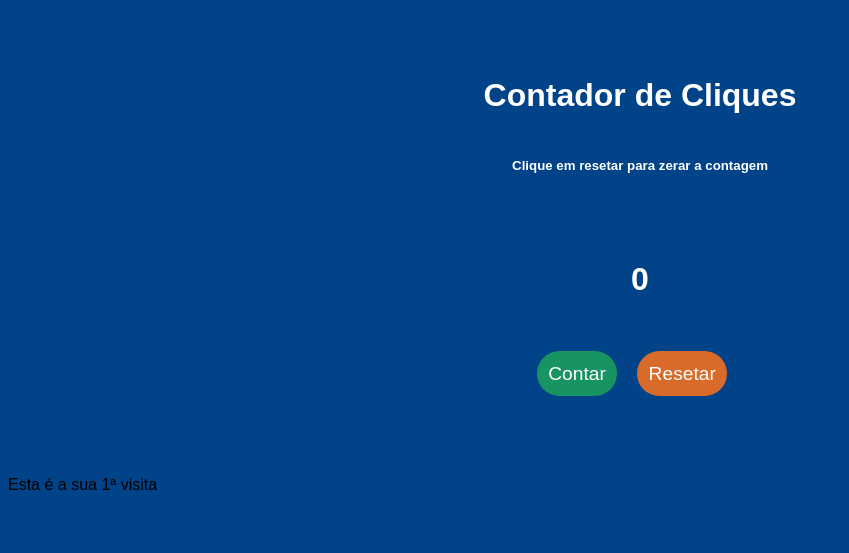
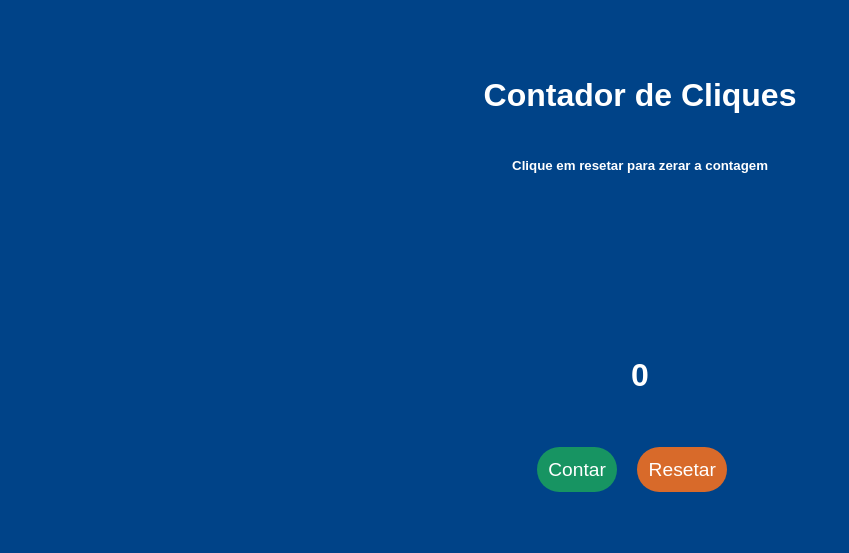
Before and after one commit to mariaaseret/Tigre, a PHP site: page / in a window 1280 px wide. Shown: the top 553 px of the page, without its empty margins (0-849 px from the left). Run offline with PHP 8.4, Linux system fonts and the light colour scheme.

Commit message:
Update style.css

```diff
--- a/style.css
+++ b/style.css
@@ -16,6 +16,14 @@ h1, h5 {
 
 .btn {
     padding: 1rem;
+}
+
+#dumdiv {
+    display: flex;
+    flex-direction: column;
+    align-items: center;
+    padding: 3rem;
+    color: #ffff;
 }
 
 #btn-click {
```
